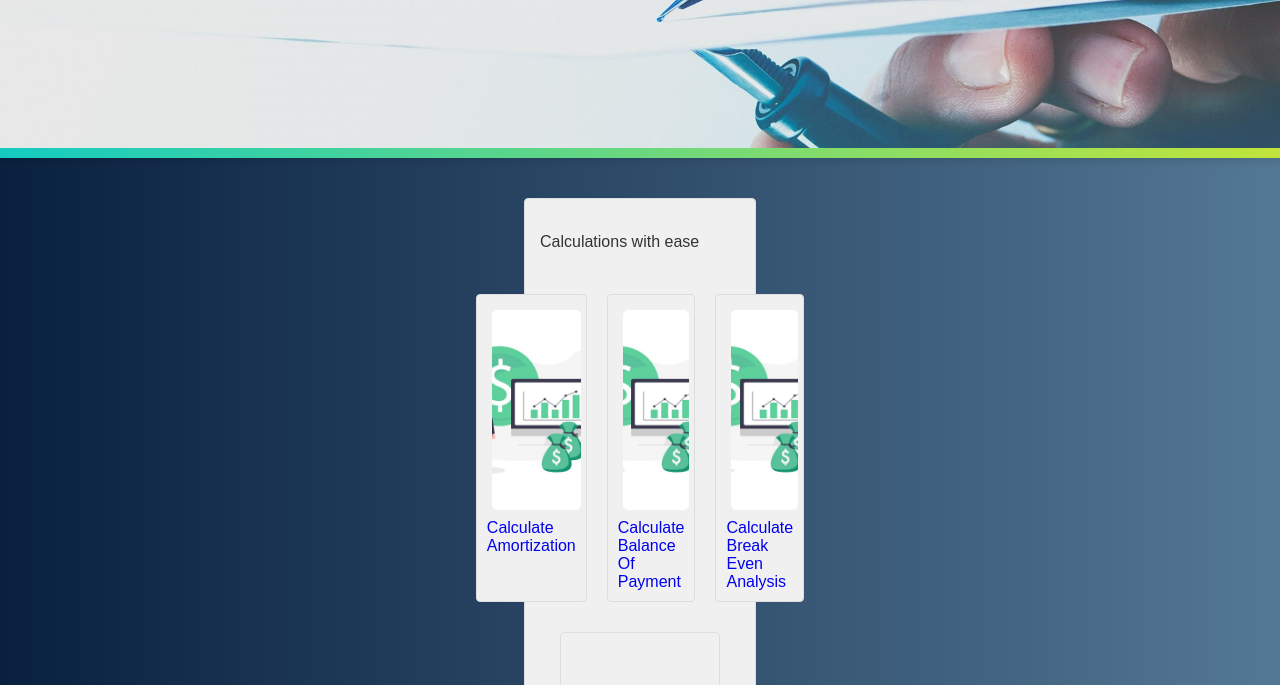
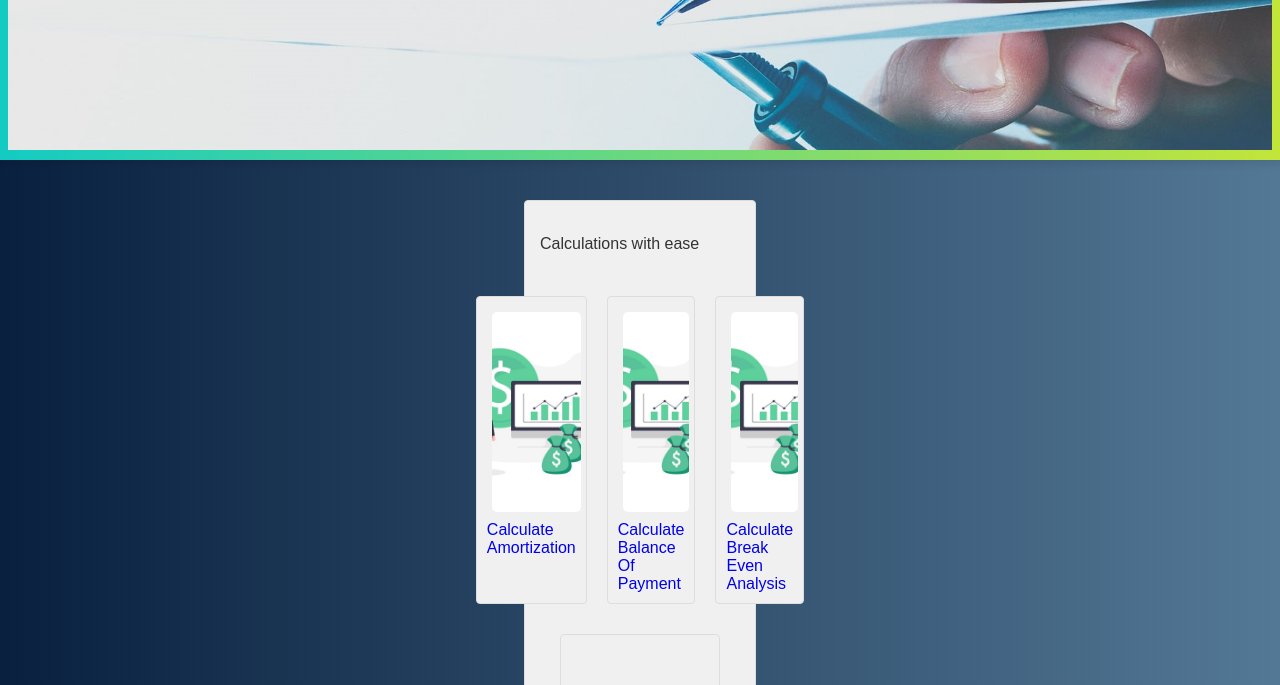
Before and after one commit to autochanger/simplyfinance, a plain HTML site: page index.html in a window 1280 px wide. Shown: the part 313-998 px from the top of the page. Drawn offline with Linux system fonts and the light colour scheme.

Commit message:
Update styles.css
margin added

```diff
--- a/css/styles.css
+++ b/css/styles.css
@@ -3,7 +3,7 @@ body {
     display: flex;
     flex-direction: column;
     align-items: center;
-    margin: 0;
+    margin: 5;
     background: linear-gradient(to right, #09203f, #537895);
 max-width:100%;
         /* Modal styles */
```
